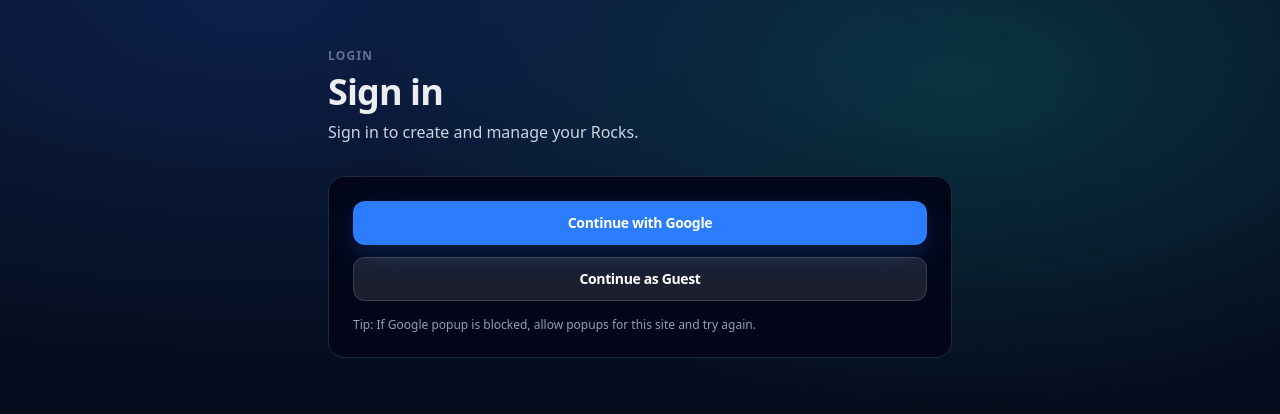
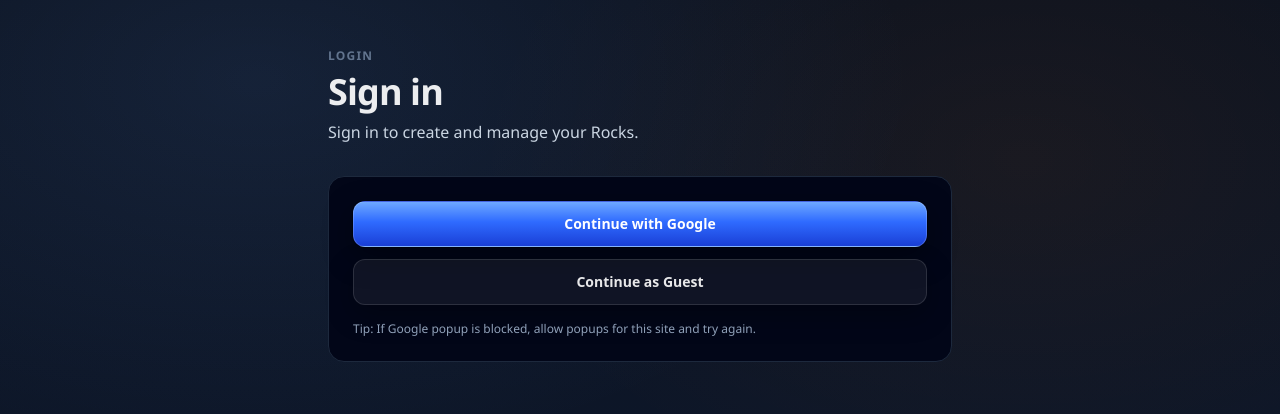
Before and after one commit to KyleFowles/PocketRocks-v2, a Next.js app: page /login in a window 1280 px wide. Shown: the top 414 px of the page. Built offline with nearby package versions, Linux system fonts and the light colour scheme; no server answers.

Commit message:
Stabilize Button system and resolve variant/type collisions

```diff
--- a/src/app/globals.css
+++ b/src/app/globals.css
@@ -3,54 +3,34 @@
 
    SCOPE:
    Global styling + Tailwind directives.
-   - Defines theme tokens (including button tokens)
-   - Adds portable, semantic button classes:
-       .btn (base)
-       .btn-primary
-       .btn-secondary
-       .btn-ghost
-   - No color is hard-coded in components anymore
+   - Restores “sizzle” for blue buttons via CSS variables
+   - Improves text crispness (font smoothing)
+   - Adds consistent focus ring tokens
    ============================================================ */
 
 @import "tailwindcss";
 
-/* ------------------------------------------------------------------
-   THEME TOKENS
-   ------------------------------------------------------------------ */
-
 :root {
   color-scheme: dark;
 
-  /* App surface */
-  --bg-0: #050915;
-  --bg-1: #071126;
-  --panel: rgba(255, 255, 255, 0.06);
-  --panel-border: rgba(255, 255, 255, 0.10);
+  /* App base */
+  --bg-0: #0b1220;
+  --bg-1: #0f1a2f;
+  --text-0: rgba(255, 255, 255, 0.92);
+  --text-1: rgba(255, 255, 255, 0.72);
 
-  /* Text */
-  --text-0: rgba(255, 255, 255, 0.92);
-  --text-1: rgba(255, 255, 255, 0.70);
-  --text-2: rgba(255, 255, 255, 0.55);
-
-  /* Buttons (semantic tokens) */
-  --btn-primary-bg: linear-gradient(180deg, rgba(18, 215, 201, 0.92), rgba(20, 170, 213, 0.92));
-  --btn-primary-bg-hover: linear-gradient(180deg, rgba(18, 215, 201, 1), rgba(20, 170, 213, 1));
-  --btn-primary-text: rgba(255, 255, 255, 0.98);
-
-  --btn-secondary-bg: rgba(255, 255, 255, 0.08);
-  --btn-secondary-bg-hover: rgba(255, 255, 255, 0.12);
-  --btn-secondary-text: rgba(255, 255, 255, 0.92);
-
-  --btn-ghost-bg-hover: rgba(255, 255, 255, 0.08);
-  --btn-ghost-text: rgba(255, 255, 255, 0.80);
+  /* 🔥 Button “sizzle” tokens (blue) */
+  --btn-blue-1: #6ea8ff; /* top highlight */
+  --btn-blue-2: #2f6bff; /* main */
+  --btn-blue-3: #1a3fd6; /* bottom */
+  --btn-blue-edge: rgba(255, 255, 255, 0.18);
+  --btn-blue-glow: rgba(98, 160, 255, 0.42);
+  --btn-blue-glow-strong: rgba(98, 160, 255, 0.65);
 
   /* Focus ring */
-  --ring: rgba(18, 215, 201, 0.45);
+  --ring: rgba(110, 168, 255, 0.55);
+  --ring-strong: rgba(110, 168, 255, 0.75);
 }
-
-/* ------------------------------------------------------------------
-   BASE PAGE
-   ------------------------------------------------------------------ */
 
 html,
 body {
@@ -59,53 +39,29 @@ body {
 
 body {
   margin: 0;
-  background: radial-gradient(1200px 600px at 20% 0%, rgba(24, 60, 140, 0.35), transparent 60%),
-    radial-gradient(900px 500px at 75% 10%, rgba(18, 215, 201, 0.18), transparent 65%),
-    linear-gradient(180deg, var(--bg-1), var(--bg-0));
+  background: radial-gradient(1200px 700px at 20% 10%, rgba(110, 168, 255, 0.10), transparent 55%),
+    radial-gradient(1000px 650px at 80% 20%, rgba(255, 121, 0, 0.06), transparent 55%),
+    linear-gradient(180deg, var(--bg-0), var(--bg-1));
   color: var(--text-0);
+  -webkit-font-smoothing: antialiased;
+  -moz-osx-font-smoothing: grayscale;
+  text-rendering: geometricPrecision;
 }
 
-/* ------------------------------------------------------------------
-   SEMANTIC BUTTON CLASSES
-   ------------------------------------------------------------------ */
+/* Make buttons feel crisp everywhere */
+button,
+a {
+  -webkit-tap-highlight-color: transparent;
+}
 
-@layer components {
-  .btn {
-    @apply inline-flex items-center justify-center gap-2 rounded-xl px-4 py-2 text-sm font-semibold transition;
-    @apply focus:outline-none;
-    box-shadow: 0 10px 30px rgba(0, 0, 0, 0.28);
-  }
+/* Optional: slightly nicer selection */
+::selection {
+  background: rgba(110, 168, 255, 0.28);
+}
 
-  .btn:focus-visible {
-    outline: 2px solid transparent;
-    box-shadow: 0 0 0 3px var(--ring), 0 10px 30px rgba(0, 0, 0, 0.28);
-  }
-
-  .btn-primary {
-    background: var(--btn-primary-bg);
-    color: var(--btn-primary-text);
-  }
-
-  .btn-primary:hover {
-    background: var(--btn-primary-bg-hover);
-  }
-
-  .btn-secondary {
-    background: var(--btn-secondary-bg);
-    color: var(--btn-secondary-text);
-    border: 1px solid var(--panel-border);
-  }
-
-  .btn-secondary:hover {
-    background: var(--btn-secondary-bg-hover);
-  }
-
-  .btn-ghost {
-    background: transparent;
-    color: var(--btn-ghost-text);
-  }
-
-  .btn-ghost:hover {
-    background: var(--btn-ghost-bg-hover);
-  }
+/* Utility: consistent focus outline (works even outside Button) */
+:focus-visible {
+  outline: none;
+  box-shadow: 0 0 0 3px var(--ring);
+  border-radius: 12px;
 }
--- a/src/components/Button.tsx
+++ b/src/components/Button.tsx
@@ -2,102 +2,145 @@
    FILE: src/components/Button.tsx
 
    SCOPE:
-   PocketRocks shared Button component (STABLE API).
-   - ButtonVariant includes dangerGhost
-   - buttonClassName() is OBJECT-ONLY (no legacy overloads)
-   - This is the long-term contract across the codebase
+   Single source of truth for buttons (stability-first).
+   - Fixes export collisions across the repo:
+     ✅ exports ButtonVariant (includes "dangerGhost")
+     ✅ exports ButtonSize (used by ButtonLink.tsx)
+     ✅ exports buttonClassName + getButtonClassName
+     ✅ exports Button (named) + default export
+   - Keeps “blue sizzle” primary styling
    ============================================================ */
 
 "use client";
 
-import * as React from "react";
+import React from "react";
 
-export type ButtonVariant =
-  | "primary"
-  | "secondary"
-  | "ghost"
-  | "danger"
-  | "dangerGhost";
-
+export type ButtonVariant = "primary" | "secondary" | "ghost" | "danger" | "dangerGhost";
 export type ButtonSize = "sm" | "md" | "lg";
 
 export type ButtonProps = React.ButtonHTMLAttributes<HTMLButtonElement> & {
   variant?: ButtonVariant;
   size?: ButtonSize;
+  fullWidth?: boolean;
 };
 
-export type ButtonClassNameOpts = {
-  variant?: ButtonVariant;
-  size?: ButtonSize;
-  className?: string;
-};
-
-function cn(...parts: Array<string | undefined | false | null>) {
+function cx(...parts: Array<string | false | null | undefined>) {
   return parts.filter(Boolean).join(" ");
 }
 
-const base =
-  "inline-flex items-center justify-center gap-2 select-none whitespace-nowrap " +
-  "rounded-xl font-semibold tracking-tight " +
-  "transition-all duration-150 " +
-  "focus-visible:outline-none focus-visible:ring-2 focus-visible:ring-offset-2 " +
-  "disabled:opacity-50 disabled:pointer-events-none";
-
-const sizes: Record<ButtonSize, string> = {
-  sm: "h-9 px-3 text-sm",
-  md: "h-11 px-4 text-sm",
-  lg: "h-12 px-5 text-base",
-};
-
-const variants: Record<ButtonVariant, string> = {
-  primary:
-    "bg-[#2B7CFF] text-white shadow-[0_10px_30px_rgba(43,124,255,0.22)] " +
-    "hover:brightness-110 active:brightness-95 " +
-    "focus-visible:ring-[#2B7CFF] focus-visible:ring-offset-[#0B1220]",
-
-  secondary:
-    "bg-white/10 text-white border border-white/15 " +
-    "hover:bg-white/14 active:bg-white/10 " +
-    "focus-visible:ring-white/40 focus-visible:ring-offset-[#0B1220]",
-
-  ghost:
-    "bg-transparent text-white/90 border border-white/15 " +
-    "hover:bg-white/8 active:bg-white/5 " +
-    "focus-visible:ring-white/35 focus-visible:ring-offset-[#0B1220]",
-
-  danger:
-    "bg-[#F04E23] text-white shadow-[0_10px_30px_rgba(240,78,35,0.18)] " +
-    "hover:brightness-110 active:brightness-95 " +
-    "focus-visible:ring-[#F04E23] focus-visible:ring-offset-[#0B1220]",
-
-  dangerGhost:
-    "bg-transparent text-[#F04E23] border border-[#F04E23]/45 " +
-    "hover:bg-[#F04E23]/10 active:bg-[#F04E23]/6 " +
-    "focus-visible:ring-[#F04E23] focus-visible:ring-offset-[#0B1220]",
-};
+function sizeClass(size: ButtonSize) {
+  switch (size) {
+    case "sm":
+      return "px-3 py-2 text-sm rounded-lg";
+    case "lg":
+      return "px-5 py-3 text-base rounded-2xl";
+    case "md":
+    default:
+      return "px-4 py-2.5 text-sm rounded-xl";
+  }
+}
 
 /**
- * Long-term stable helper for styling non-button elements (e.g., <Link>).
- * Object-only on purpose to prevent argument-order bugs.
+ * Backward-compatible helper used by pages/components
+ * that want the button class string without rendering <Button />.
  */
-export function buttonClassName(opts: ButtonClassNameOpts = {}) {
-  const variant = opts.variant ?? "primary";
-  const size = opts.size ?? "md";
-  return cn(base, sizes[size], variants[variant], opts.className);
+export function buttonClassName(opts?: {
+  variant?: ButtonVariant;
+  size?: ButtonSize;
+  fullWidth?: boolean;
+  disabled?: boolean;
+  className?: string;
+}) {
+  const variant: ButtonVariant = opts?.variant ?? "primary";
+  const size: ButtonSize = opts?.size ?? "md";
+  const fullWidth = opts?.fullWidth ?? false;
+  const disabled = opts?.disabled ?? false;
+
+  const base =
+    "inline-flex items-center justify-center gap-2 select-none font-semibold " +
+    "transition-[transform,box-shadow,background,border-color,color,filter] duration-150 " +
+    "focus-visible:outline-none " +
+    "disabled:opacity-60 disabled:cursor-not-allowed disabled:transform-none " +
+    "active:translate-y-[1px]";
+
+  const width = fullWidth ? "w-full" : "";
+
+  // 🔥 Blue “sizzle”
+  const primary =
+    "text-white " +
+    "bg-[linear-gradient(180deg,var(--btn-blue-1),var(--btn-blue-2)_45%,var(--btn-blue-3))] " +
+    "border border-[color:var(--btn-blue-edge)] " +
+    "shadow-[0_10px_30px_rgba(0,0,0,0.35),0_0_0_1px_rgba(0,0,0,0.35)] " +
+    "hover:shadow-[0_14px_40px_rgba(0,0,0,0.38),0_0_0_1px_rgba(0,0,0,0.35),0_0_24px_var(--btn-blue-glow)] " +
+    "hover:brightness-[1.03] hover:-translate-y-[1px] " +
+    "focus-visible:shadow-[0_14px_40px_rgba(0,0,0,0.38),0_0_0_1px_rgba(0,0,0,0.35),0_0_0_3px_var(--ring-strong),0_0_30px_var(--btn-blue-glow-strong)]";
+
+  const secondary =
+    "text-white/90 " +
+    "bg-white/6 border border-white/12 " +
+    "shadow-[0_10px_28px_rgba(0,0,0,0.28)] " +
+    "hover:bg-white/9 hover:border-white/18 hover:-translate-y-[1px] " +
+    "focus-visible:shadow-[0_10px_28px_rgba(0,0,0,0.28),0_0_0_3px_rgba(255,255,255,0.12)]";
+
+  const ghost =
+    "text-white/85 " +
+    "bg-transparent border border-transparent " +
+    "hover:bg-white/7 hover:border-white/10 " +
+    "focus-visible:shadow-[0_0_0_3px_rgba(255,255,255,0.12)]";
+
+  const danger =
+    "text-white " +
+    "bg-[linear-gradient(180deg,#ff7a6b,#f04e23_55%,#c83b16)] " +
+    "border border-white/14 " +
+    "shadow-[0_12px_34px_rgba(0,0,0,0.36)] " +
+    "hover:shadow-[0_16px_44px_rgba(0,0,0,0.40),0_0_22px_rgba(240,78,35,0.35)] " +
+    "hover:brightness-[1.02] hover:-translate-y-[1px] " +
+    "focus-visible:shadow-[0_16px_44px_rgba(0,0,0,0.40),0_0_0_3px_rgba(240,78,35,0.45)]";
+
+  // Destructive, but subtle (Logout-style)
+  const dangerGhost =
+    "text-white/90 " +
+    "bg-white/6 border border-white/12 " +
+    "shadow-[0_10px_28px_rgba(0,0,0,0.28)] " +
+    "hover:bg-[rgba(240,78,35,0.16)] hover:border-[rgba(240,78,35,0.35)] hover:-translate-y-[1px] " +
+    "focus-visible:shadow-[0_10px_28px_rgba(0,0,0,0.28),0_0_0_3px_rgba(240,78,35,0.35)]";
+
+  const variantClass =
+    variant === "primary"
+      ? primary
+      : variant === "secondary"
+      ? secondary
+      : variant === "ghost"
+      ? ghost
+      : variant === "danger"
+      ? danger
+      : dangerGhost;
+
+  const disabledFix = disabled ? "opacity-60 cursor-not-allowed" : "";
+
+  return cx(base, sizeClass(size), width, variantClass, disabledFix, opts?.className);
 }
 
-export const Button = React.forwardRef<HTMLButtonElement, ButtonProps>(
-  function Button(
-    { variant = "primary", size = "md", className, type, ...props },
-    ref
-  ) {
+// Alias for legacy callers
+export const getButtonClassName = buttonClassName;
+
+export function Button({
+  variant = "primary",
+  size = "md",
+  fullWidth = false,
+  className,
+  disabled,
+  type,
+  ...props
+}: ButtonProps) {
   return (
     <button
-        ref={ref}
       type={type ?? "button"}
-        className={cn(base, sizes[size], variants[variant], className)}
+      disabled={disabled}
+      className={buttonClassName({ variant, size, fullWidth, disabled: !!disabled, className })}
       {...props}
     />
   );
 }
-);
+
+export default Button;
```
Lines whose indentation alone changed are shown as unchanged.
